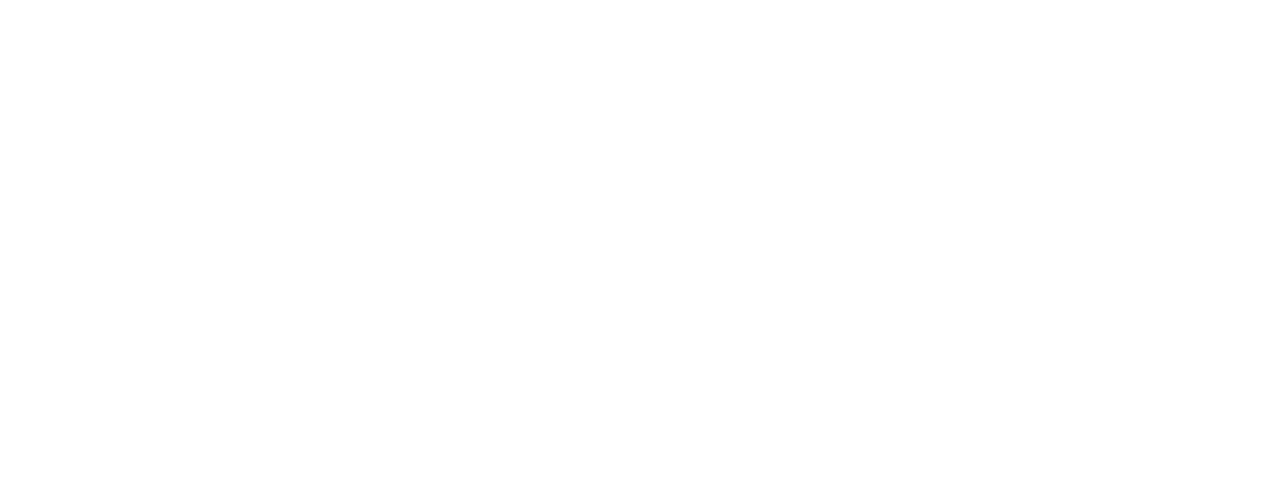
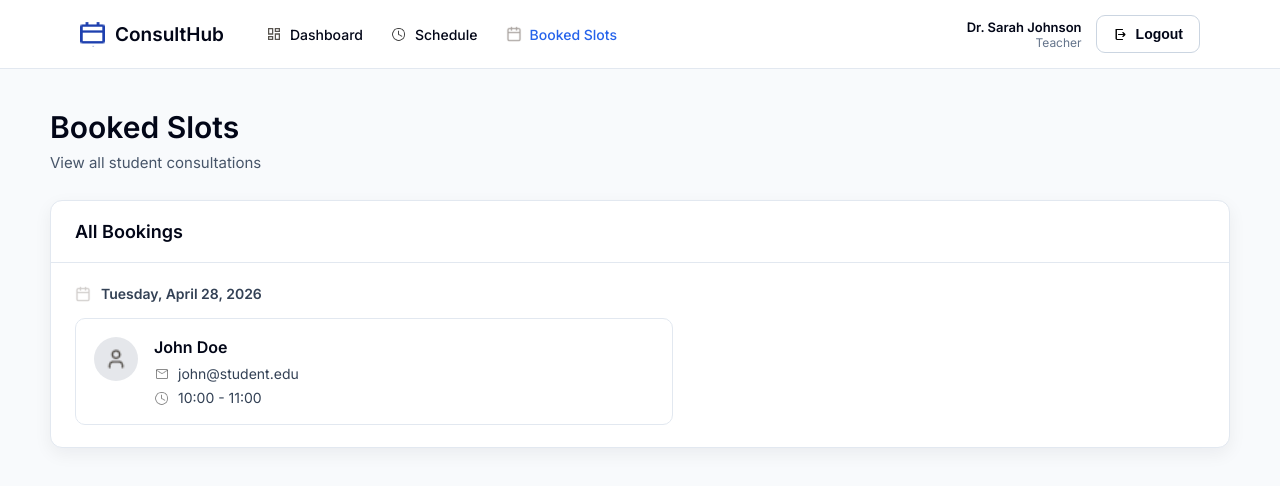
Before and after one commit to 9Denys/SmartSchedule.Frontend, a React (Vite) app: page /teacher/bookings in a window 1280 px wide. Before the commit this address had no page. Shown: the top 486 px of the page. Built offline with nearby package versions, Linux system fonts and the light colour scheme.

Commit message:
added Booked Slots page for teachers with display of student bookings and their details

```diff
--- a/src/app/router.jsx
+++ b/src/app/router.jsx
@@ -8,6 +8,7 @@
 import TeacherDetails from "../pages/TeacherDetails/TeacherDetails";
 import TeacherDashboard from "../pages/TeacherDashboard/TeacherDashboard";
 import TeacherSchedule from "../pages/TeacherSchedule/TeacherSchedule";
+import TeacherBookings from "../pages/TeacherBookings/TeacherBookings";
 
 const Router = () => {
   return (
@@ -22,6 +23,7 @@
         <Route path="/teachers/:id" element={<TeacherDetails />} />
         <Route path="/teacher" element={<TeacherDashboard />} />
         <Route path="/teacher/schedule" element={<TeacherSchedule />} />
+        <Route path="/teacher/bookings" element={<TeacherBookings />} />
       </Routes>
     </BrowserRouter>
   );
--- a/src/assets/images.js
+++ b/src/assets/images.js
@@ -2,7 +2,6 @@
 import vector from "./images/vector.png";
 import register from "./images/register.png";
 import mail from "./images/mail.png";
-
 import dashboard from "./images/dashboard.png";
 import people from "./images/people.png";
 import bookings from "./images/bookings.png";
--- /dev/null
+++ b/src/pages/TeacherBookings/TeacherBookings.css
@@ -0,0 +1,124 @@
+.teacher-bookings-page {
+  min-height: 100vh;
+  background: #f8fafc;
+  color: #020617;
+}
+
+.teacher-bookings-content {
+  max-width: 1180px;
+  margin: 0 auto;
+  padding: 40px 24px;
+}
+
+.teacher-bookings-title {
+  margin-bottom: 28px;
+}
+
+.teacher-bookings-title h1 {
+  margin: 0 0 8px;
+  font-size: 30px;
+  font-weight: 700;
+}
+
+.teacher-bookings-title p {
+  margin: 0;
+  font-size: 15px;
+  color: #475569;
+}
+
+.teacher-bookings-card {
+  background: #ffffff;
+  border: 1px solid #e2e8f0;
+  border-radius: 12px;
+  box-shadow: 0 6px 18px rgba(15, 23, 42, 0.06);
+  overflow: hidden;
+}
+
+.teacher-bookings-card-header {
+  padding: 20px 24px;
+  border-bottom: 1px solid #e2e8f0;
+}
+
+.teacher-bookings-card-header h2 {
+  margin: 0;
+  font-size: 18px;
+  font-weight: 700;
+}
+
+.teacher-bookings-body {
+  padding: 22px 24px;
+}
+
+.booking-date-title {
+  display: flex;
+  align-items: center;
+  gap: 10px;
+  margin-bottom: 16px;
+  font-size: 14px;
+  font-weight: 700;
+  color: #334155;
+}
+
+.booking-date-title img {
+  width: 16px;
+  height: 16px;
+  opacity: 0.55;
+}
+
+.teacher-booking-item {
+  max-width: 560px;
+  padding: 18px;
+  border: 1px solid #e2e8f0;
+  border-radius: 10px;
+  background: #ffffff;
+
+  display: flex;
+  align-items: flex-start;
+  gap: 16px;
+}
+
+.booking-avatar {
+  width: 44px;
+  height: 44px;
+  border-radius: 50%;
+  background: #e5e7eb;
+
+  display: flex;
+  align-items: center;
+  justify-content: center;
+}
+
+.booking-avatar img {
+  width: 22px;
+  height: 22px;
+}
+
+.booking-info h3 {
+  margin: 0 0 8px;
+  font-size: 16px;
+  font-weight: 700;
+}
+
+.booking-line {
+  display: flex;
+  align-items: center;
+  gap: 8px;
+  margin-top: 7px;
+  font-size: 14px;
+  color: #334155;
+}
+
+.booking-line img {
+  width: 15px;
+  height: 15px;
+  opacity: 0.6;
+}
+
+.booking-line img {
+  width: 16px;
+  height: 16px;
+  object-fit: contain;
+  opacity: 0.6;
+  flex-shrink: 0;
+  filter: brightness(0) saturate(100%);
+}
--- /dev/null
+++ b/src/pages/TeacherBookings/TeacherBookings.jsx
@@ -0,0 +1,53 @@
+import "./TeacherBookings.css";
+import Header from "../../components/layout/Header";
+import { images } from "../../assets/images";
+
+const TeacherBookings = () => {
+  return (
+    <div className="teacher-bookings-page">
+      <Header role="teacher" />
+
+      <main className="teacher-bookings-content">
+        <section className="teacher-bookings-title">
+          <h1>Booked Slots</h1>
+          <p>View all student consultations</p>
+        </section>
+
+        <section className="teacher-bookings-card">
+          <div className="teacher-bookings-card-header">
+            <h2>All Bookings</h2>
+          </div>
+
+          <div className="teacher-bookings-body">
+            <div className="booking-date-title">
+              <img src={images.note} alt="date" />
+              <span>Tuesday, April 28, 2026</span>
+            </div>
+
+            <div className="teacher-booking-item">
+              <div className="booking-avatar">
+                <img src={images.people} alt="student" />
+              </div>
+
+              <div className="booking-info">
+                <h3>John Doe</h3>
+
+                <div className="booking-line">
+                  <img src={images.mail} alt="email" />
+                  <span>john@student.edu</span>
+                </div>
+
+                <div className="booking-line">
+                  <img src={images.clock} alt="time" />
+                  <span>10:00 - 11:00</span>
+                </div>
+              </div>
+            </div>
+          </div>
+        </section>
+      </main>
+    </div>
+  );
+};
+
+export default TeacherBookings;
```
